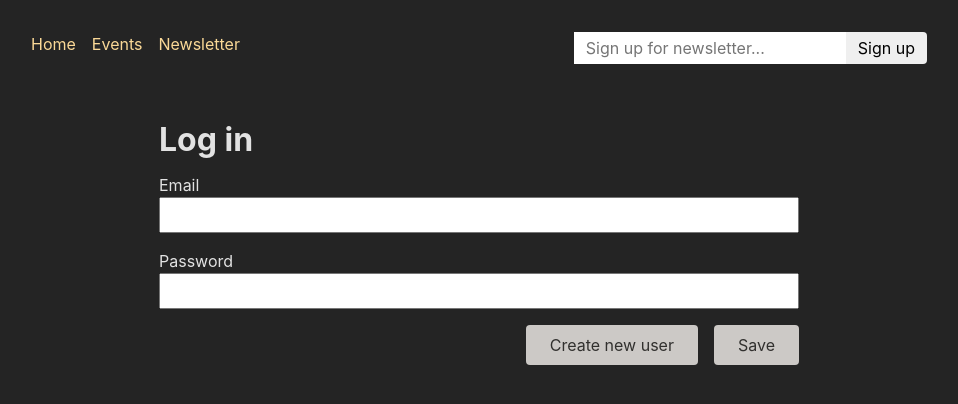
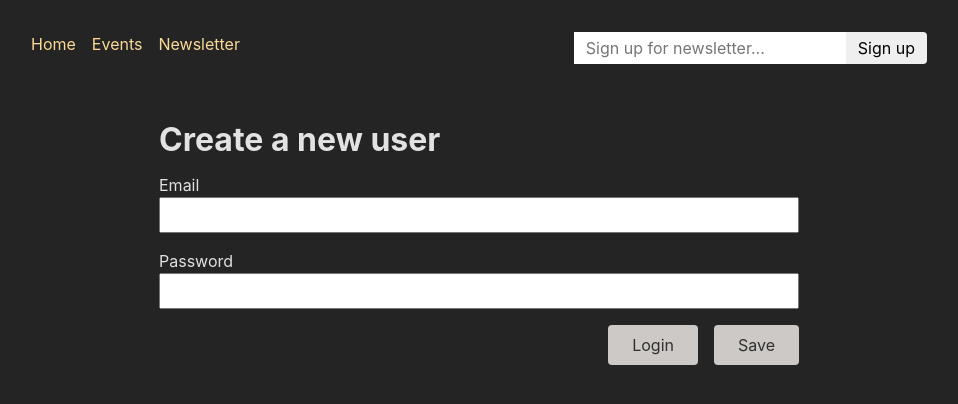
Before and after one commit to aleknovkovski/lrn-max-reactAuthentication, a React (Create React App) app in the folder frontend/: page /auth in a window 1280 px wide. Shown: the top 404 px of the page, without its empty margins (161-1119 px from the left). Built offline with nearby package versions, Linux system fonts and the light colour scheme.

Commit message:
Replace login state w query params

```diff
--- a/frontend/src/components/AuthForm.js
+++ b/frontend/src/components/AuthForm.js
@@ -1,14 +1,10 @@
-import { useState } from 'react';
-import { Form } from 'react-router-dom';
+import {Form, useSearchParams} from 'react-router-dom';
 
 import classes from './AuthForm.module.css';
 
 function AuthForm() {
-  const [isLogin, setIsLogin] = useState(true);
-
-  function switchAuthHandler() {
-    setIsLogin((isCurrentlyLogin) => !isCurrentlyLogin);
-  }
+  const [searchParams] = useSearchParams();
+  const isLogin = searchParams.get('mode') === 'login';
 
   return (
     <>
@@ -23,7 +19,7 @@
           <input id="password" type="password" name="password" required />
         </p>
         <div className={classes.actions}>
-          <button onClick={switchAuthHandler} type="button">
+          <button type="button">
             {isLogin ? 'Create new user' : 'Login'}
           </button>
           <button>Save</button>
```
